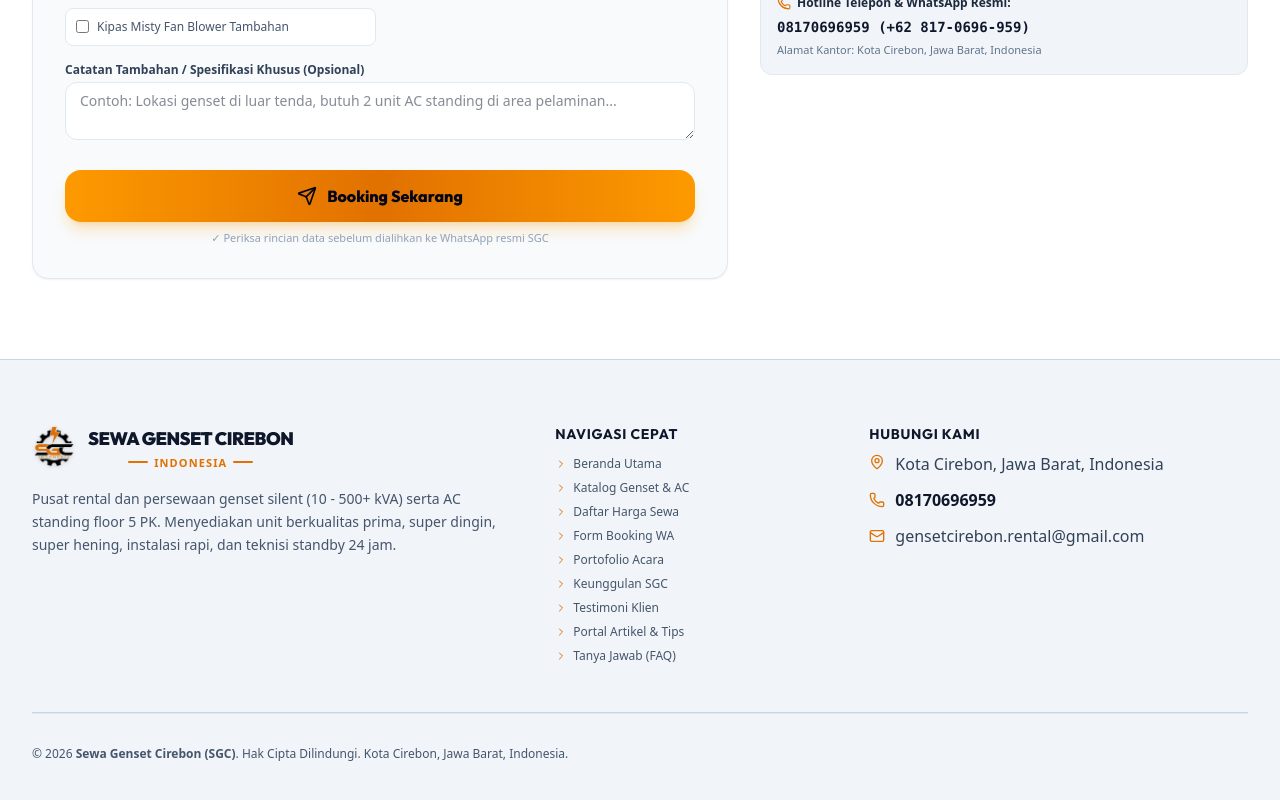
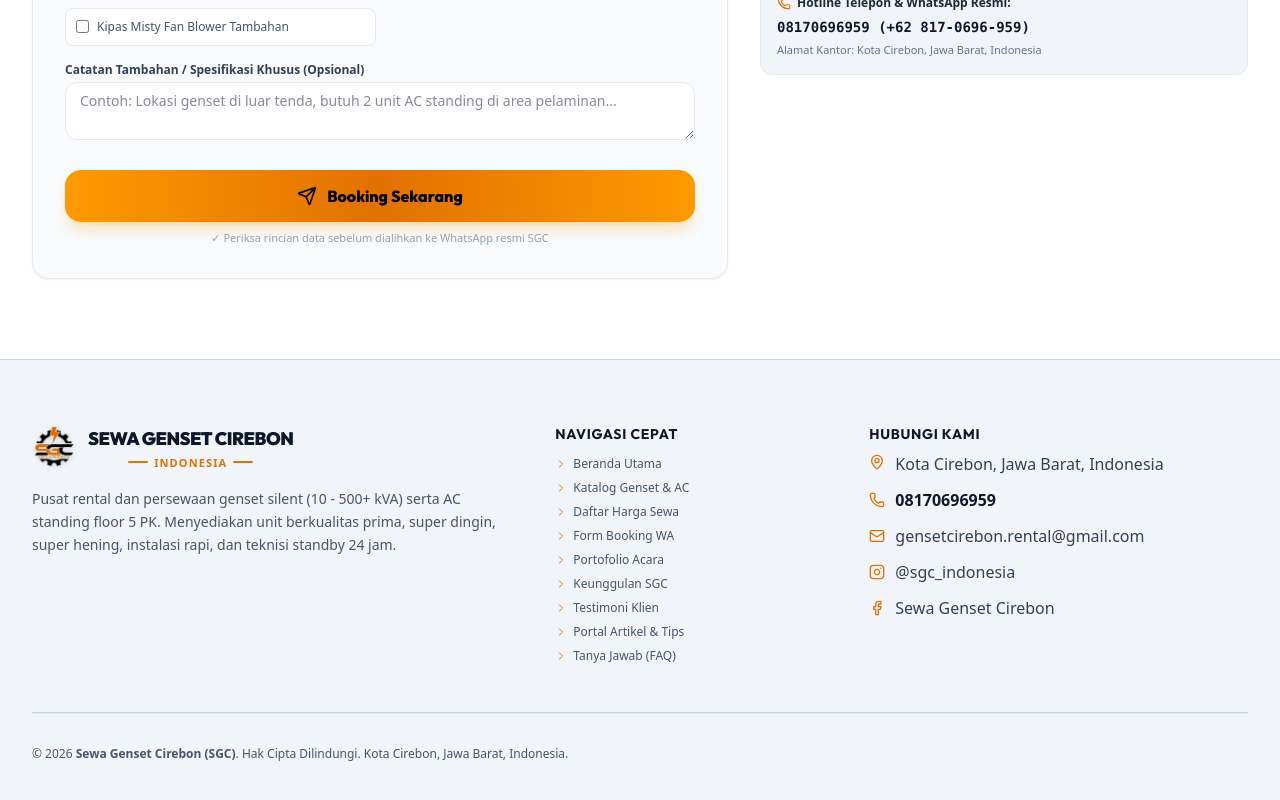
Before and after one commit to dekaroyanto/sewagensetcirebon, a React (Vite) app: page / in a window 1280 px wide. Shown: the part 6383-7183 px from the top of the page. Built offline with nearby package versions, Linux system fonts and the light colour scheme; no server answers.

Commit message:
[feat] add instagram and facebook links to footer contact section

```diff
--- a/src/components/Footer.tsx
+++ b/src/components/Footer.tsx
@@ -4,6 +4,8 @@
   MapPin,
   Phone,
   Mail,
+  Instagram,
+  Facebook,
   Clock,
   ShieldCheck,
   ChevronRight,
@@ -89,7 +91,34 @@
             </div>
             <div className="flex items-center gap-2.5">
               <Mail className="w-4 h-4 text-amber-600 dark:text-amber-400 shrink-0" />
-              <span>{COMPANY_INFO.email}</span>
+              <a
+                href={`mailto:${COMPANY_INFO.email}`}
+                className="hover:text-amber-600 dark:hover:text-amber-400 transition-colors"
+              >
+                {COMPANY_INFO.email}
+              </a>
+            </div>
+            <div className="flex items-center gap-2.5">
+              <Instagram className="w-4 h-4 text-amber-600 dark:text-amber-400 shrink-0" />
+              <a
+                href={COMPANY_INFO.instagramUrl || "https://www.instagram.com/sgc_indonesia?stkn=ZTFpbDBnMnR6dWdv"}
+                target="_blank"
+                rel="noopener noreferrer"
+                className="hover:text-amber-600 dark:hover:text-amber-400 transition-colors"
+              >
+                @sgc_indonesia
+              </a>
+            </div>
+            <div className="flex items-center gap-2.5">
+              <Facebook className="w-4 h-4 text-amber-600 dark:text-amber-400 shrink-0" />
+              <a
+                href={COMPANY_INFO.facebookUrl || "https://www.facebook.com/share/1BD5ywoRuS/?mibextid=wwXIfr"}
+                target="_blank"
+                rel="noopener noreferrer"
+                className="hover:text-amber-600 dark:hover:text-amber-400 transition-colors"
+              >
+                Sewa Genset Cirebon
+              </a>
             </div>
           </div>
         </div>
--- a/src/data/company.ts
+++ b/src/data/company.ts
@@ -11,6 +11,10 @@
   whatsappFormatted: "+62 817-0696-959",
   whatsappRaw: "628170696959",
   email: "gensetcirebon.rental@gmail.com",
+  instagram: "@sgc_indonesia",
+  instagramUrl: "https://www.instagram.com/sgc_indonesia?stkn=ZTFpbDBnMnR6dWdv",
+  facebook: "Sewa Genset Cirebon",
+  facebookUrl: "https://www.facebook.com/share/1BD5ywoRuS/?mibextid=wwXIfr",
   address: "Kota Cirebon, Jawa Barat, Indonesia",
   city: "Kota Cirebon",
   province: "Jawa Barat",
```
